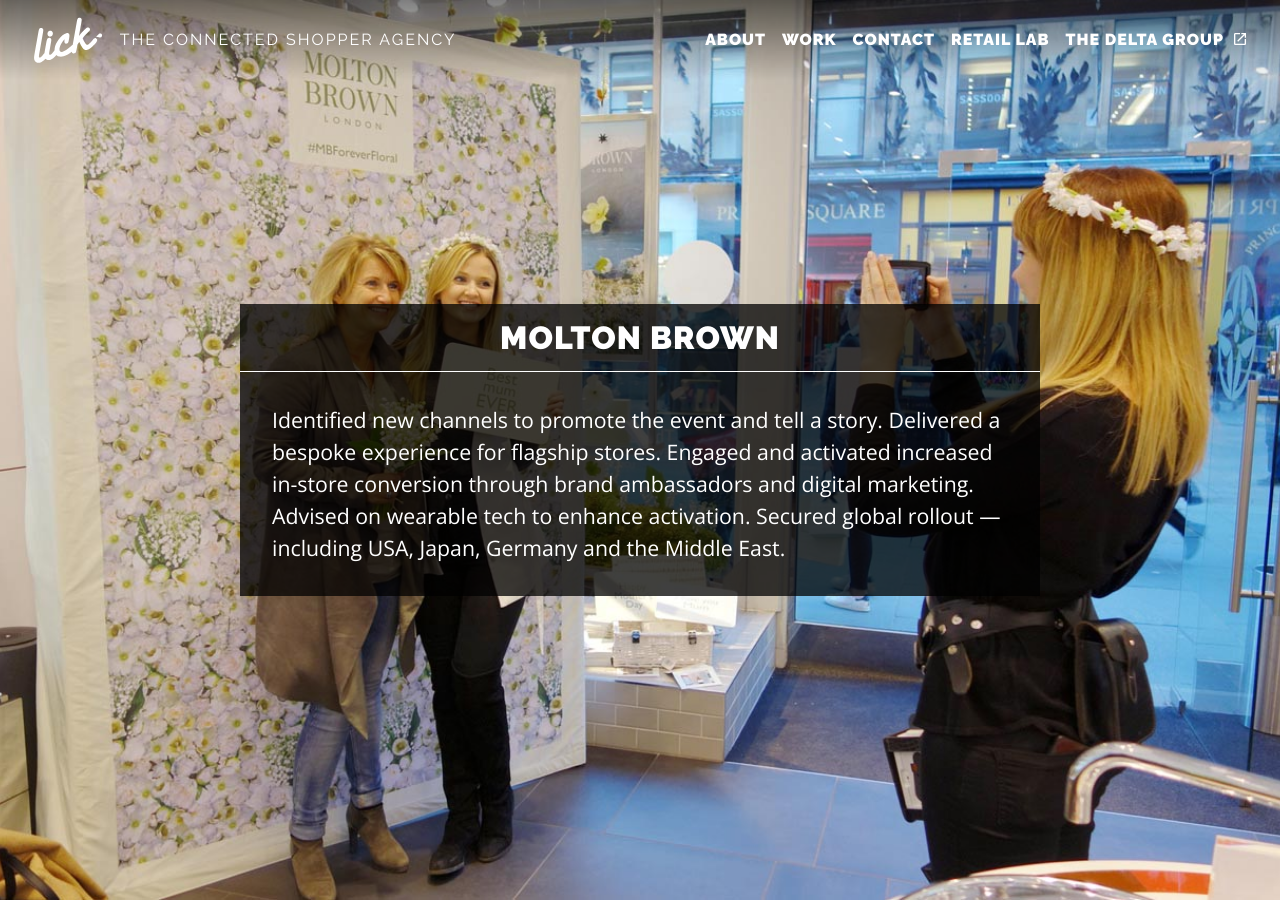
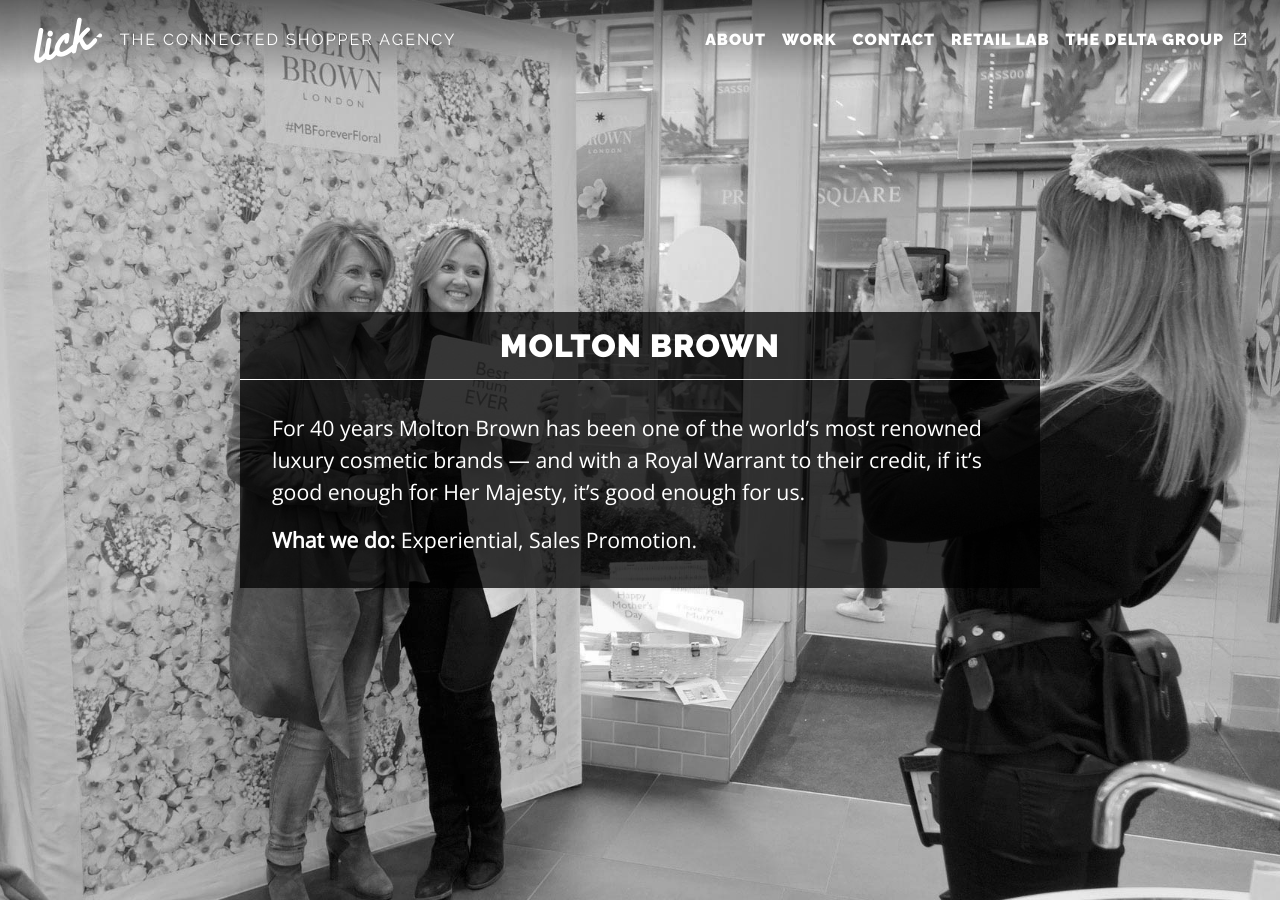
Before and after one commit to lickcreative/website, a Jekyll site: the page built from _work/molton-brown.markdown, in a window 1280 px wide and 900 px high. Built offline with Jekyll 4.4.1, drawn with Linux system fonts in a browser that asks for light colours.

Commit message:
Updated Molton Brown

```diff
--- a/_work/molton-brown.markdown
+++ b/_work/molton-brown.markdown
@@ -1,11 +1,11 @@
 ---
 title: Molton Brown
 date: 2016-07-21 13:28:00 Z
-cover_image: "/uploads/molton-brown-1280.jpg"
-work_assets:
-- "/uploads/molton-brown-box.jpg"
+cover_image: "/uploads/molton-brown_cover-0ea6dd.jpg"
 desktop_image: "/uploads/work/molton_mobile@1x.jpg"
 mobile_image: "/uploads/work/molton_desktop@1x.jpg"
 ---
 
-Identified new channels to promote the event and tell a story. Delivered a bespoke experience for flagship stores. Engaged and activated increased in-store conversion through brand ambassadors and digital marketing. Advised on wearable tech to enhance activation. Secured global rollout — including USA, Japan, Germany and the Middle East.
+For 40 years Molton Brown has been one of the world’s most renowned luxury cosmetic brands — and with a Royal Warrant to their credit, if it’s good enough for Her Majesty, it’s good enough for us.
+
+**What we do:** Experiential, Sales Promotion.
```
